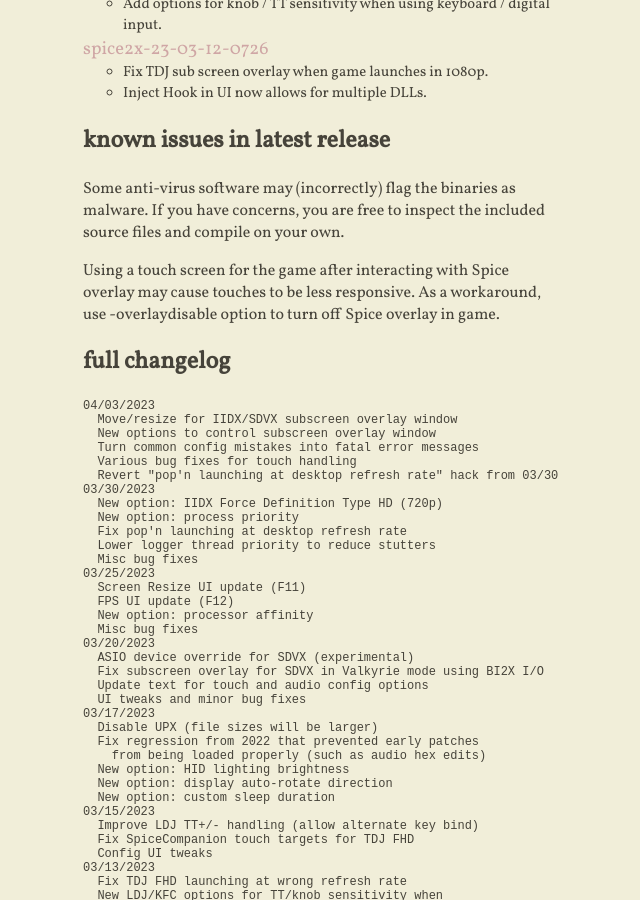
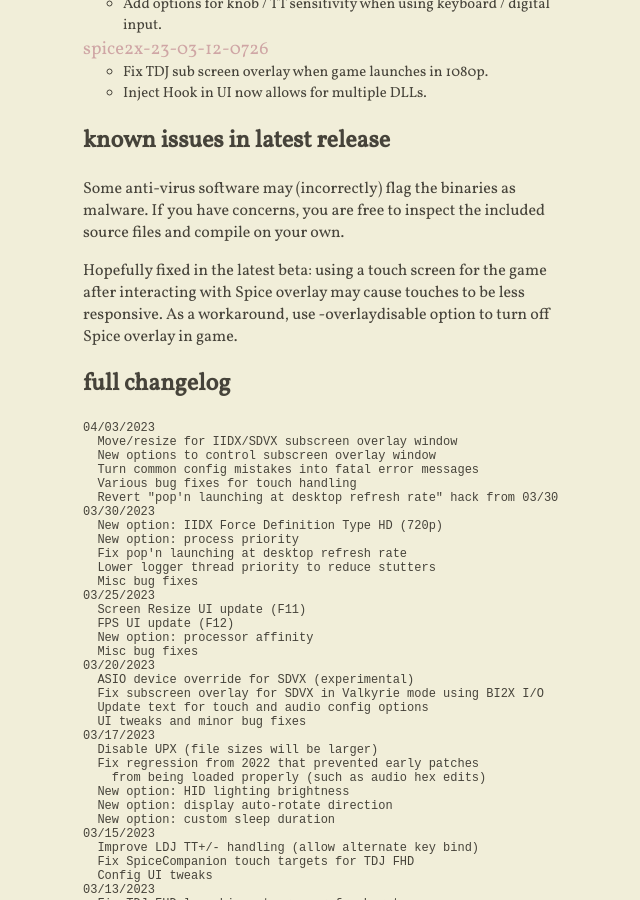
Before and after one commit to spice2x/spice2x.github.io, a Jekyll site: the page built from docs/index.html, in a window 1280 px wide and 900 px high, scrolled down 1221 px. Shown: the whole window, without its empty margins (421-1061 px from the left). Built offline with Jekyll 4.4.1, drawn with Linux system fonts in a browser that asks for light colours; nearby versions of some CDN libraries.

Commit message:
fixed known issue

```diff
--- a/docs/_includes/content.html
+++ b/docs/_includes/content.html
@@ -129,7 +129,7 @@
 </p>
 
 <p>
-  Using a touch screen for the game after interacting with Spice overlay may cause touches to be less responsive.
+  Hopefully fixed in the latest beta: using a touch screen for the game after interacting with Spice overlay may cause touches to be less responsive.
   As a workaround, use -overlaydisable option to turn off Spice overlay in game.
 </p>
 
```
